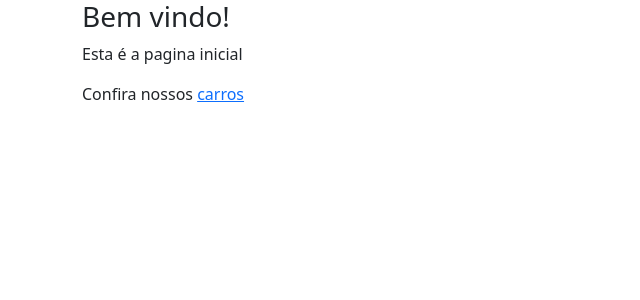
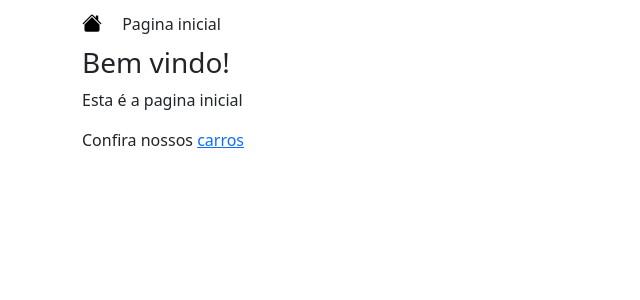
Before and after one commit to davi0kaipper/ada-cadastro-de-carros, an Angular app in the folder front/: page /home in a window 1280 px wide. Shown: the top 300 px of the page, without its empty margins (0-640 px from the left). Built offline with nearby package versions, Linux system fonts and the light colour scheme.

Commit message:
icone de menu

```diff
--- a/front/package.json
+++ b/front/package.json
@@ -20,6 +20,7 @@
     "@ng-bootstrap/ng-bootstrap": "^18.0.0",
     "@popperjs/core": "^2.11.8",
     "bootstrap": "^5.3.3",
+    "bootstrap-icons": "^1.13.1",
     "rxjs": "~7.8.0",
     "tslib": "^2.3.0",
     "zone.js": "~0.15.0"
--- a/front/src/app/app.component.html
+++ b/front/src/app/app.component.html
@@ -1,3 +1,4 @@
 <div class="container">
+  <app-navbar></app-navbar>
   <router-outlet></router-outlet>
 </div>
--- a/front/src/app/app.component.ts
+++ b/front/src/app/app.component.ts
@@ -2,10 +2,11 @@ import { Component } from '@angular/core';
 import { RouterOutlet } from '@angular/router';
 import { NgFor } from '@angular/common'
 import { CarApiService } from './services/car-api.service';
+import { NavbarComponent } from './core/navbar.component';
 
 @Component({
   selector: 'app-root',
-  imports: [ RouterOutlet ],
+  imports: [ RouterOutlet, NavbarComponent ],
   templateUrl: './app.component.html',
   styleUrl: './app.component.css',
 })
--- a/front/src/app/core/home.component.ts
+++ b/front/src/app/core/home.component.ts
@@ -2,10 +2,6 @@ import { Component } from '@angular/core';
 
 @Component({
   selector: 'app-home',
-  imports: [],
   templateUrl: './home.component.html',
-  styles: ``
 })
-export class HomeComponent {
-
-}
+export class HomeComponent { }
--- /dev/null
+++ b/front/src/app/core/navbar.component.html
@@ -0,0 +1,6 @@
+<nav class="navbar">
+  <div class="col">
+    <a class="navbar-brand" href="#"><i class="bi bi-house-fill d-inline-block align-top"></i></a>
+    Pagina inicial
+  </div>
+</nav>
--- a/front/src/styles.css
+++ b/front/src/styles.css
@@ -1 +1,2 @@
 /* You can add global styles to this file, and also import other style files */
+@import "bootstrap-icons/font/bootstrap-icons.css";
```
Also changed, not shown: front/src/app/core/navbar.component.ts (added, +7 -0 lines), 1 other file (tests, documents, lock files or other folders).
